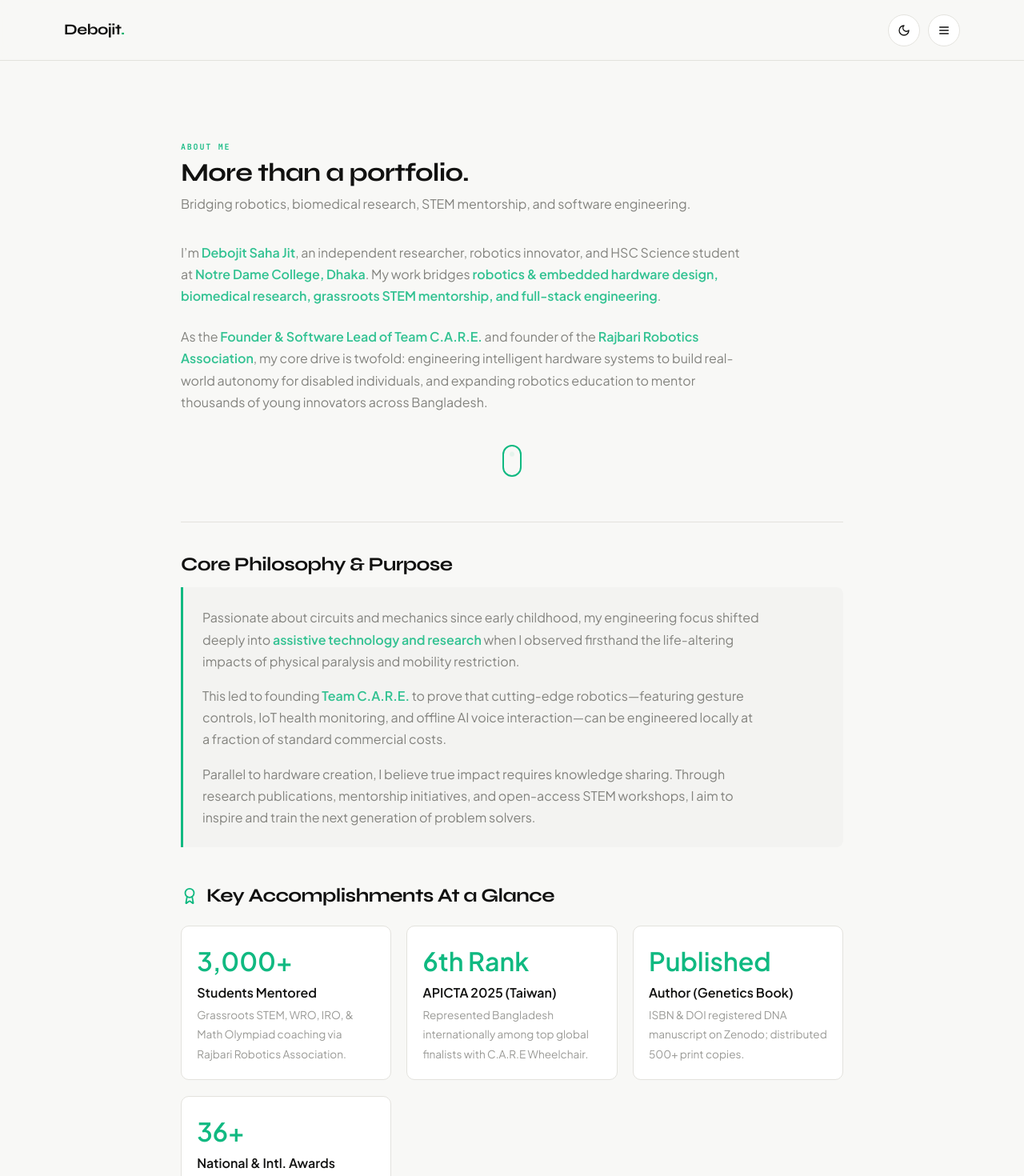
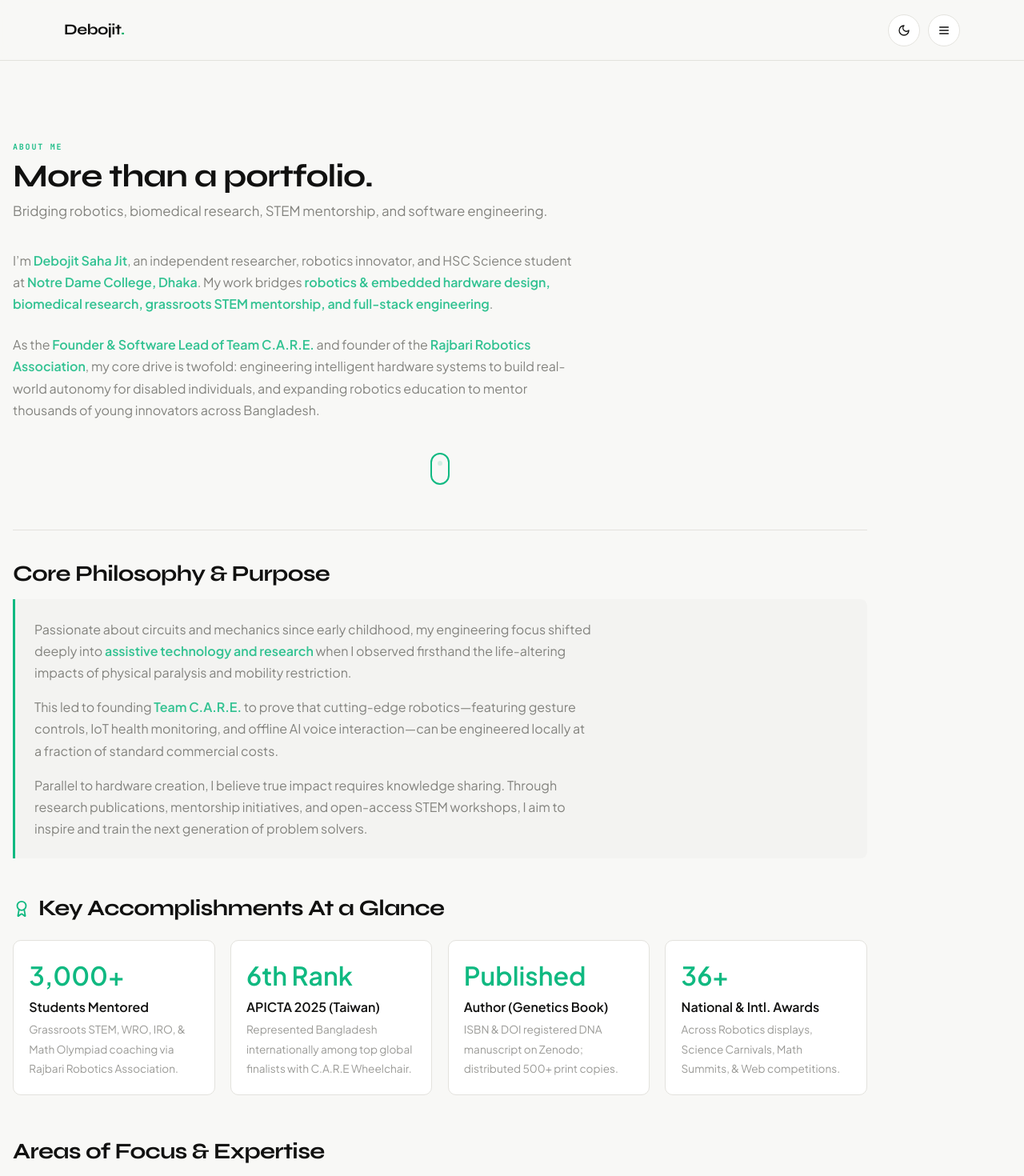
Before and after one commit to debojitsahajit09/my-portfolio, a Next.js app in the folder extracted/: page /about/bio in a window 1280 px wide. Shown: the top 1470 px of the page at 80% size. Built offline with nearby package versions, Linux system fonts and the light colour scheme.

Commit message:
Update layout styles for BioPage
Increased maxWidth and adjusted padding to enhance layout.

```diff
--- a/extracted/app/about/bio/page.tsx
+++ b/extracted/app/about/bio/page.tsx
@@ -11,8 +11,8 @@ import {
 export default function BioPage() {
   return (
     <main className="section">
-      {/* maxWidth এবং margin: "0 auto" কন্টেন্টকে সেন্টারে রাখবে */}
-      <div className="wrap" style={{ maxWidth: "860px", margin: "0 auto", padding: "0 1rem" }}>
+      {/* maxWidth বাড়ানো হয়েছে এবং paddingRight কমানো হয়েছে যাতে টেক্সট ডানদিকে প্রসারিত হয় */}
+      <div className="wrap" style={{ maxWidth: "1100px", margin: "0", paddingLeft: "1rem", paddingRight: "1rem" }}>
 
         {/* ----------------- GLOBAL STYLES & ANIMATIONS ----------------- */}
         <style>{`
@@ -41,11 +41,11 @@ export default function BioPage() {
             ABOUT ME
           </div>
 
-          <h1 className="title" style={{ fontSize: "2rem", marginBottom: "0.5rem" }}>
+          <h1 className="title" style={{ fontSize: "2.5rem", marginBottom: "0.5rem" }}>
             More than a portfolio.
           </h1>
 
-          <p className="text" style={{ fontSize: "1rem", opacity: 0.85, marginBottom: "2rem" }}>
+          <p className="text" style={{ fontSize: "1.05rem", opacity: 0.85, marginBottom: "2rem" }}>
             Bridging robotics, biomedical research, STEM mentorship, and software engineering.
           </p>
         </div>
@@ -86,7 +86,7 @@ export default function BioPage() {
 
         {/* ----------------- SECTION 2: CORE PHILOSOPHY & PURPOSE ----------------- */}
         <div style={{ marginBottom: "3rem" }}>
-          <h2 className="title" style={{ fontSize: "1.5rem", marginBottom: "1rem" }}>
+          <h2 className="title" style={{ fontSize: "1.75rem", marginBottom: "1rem" }}>
             Core Philosophy & Purpose
           </h2>
 
@@ -110,11 +110,11 @@ export default function BioPage() {
 
         {/* ----------------- SECTION 3: CORE CAREER HIGHLIGHTS ----------------- */}
         <div style={{ marginBottom: "3.5rem" }}>
-          <h2 className="title" style={{ fontSize: "1.5rem", marginBottom: "1.5rem", display: "flex", alignItems: "center", gap: "10px" }}>
+          <h2 className="title" style={{ fontSize: "1.75rem", marginBottom: "1.5rem", display: "flex", alignItems: "center", gap: "10px" }}>
             <Award size={22} style={{ color: "#10b981" }} /> Key Accomplishments At a Glance
           </h2>
 
-          <div style={{ display: "grid", gridTemplateColumns: "repeat(auto-fit, minmax(250px, 1fr))", gap: "1.2rem" }}>
+          <div style={{ display: "grid", gridTemplateColumns: "repeat(auto-fit, minmax(240px, 1fr))", gap: "1.2rem" }}>
 
             <div style={{ padding: "1.2rem", border: "1px solid var(--line, #e5e7eb)", borderRadius: "10px", background: "var(--card, transparent)" }}>
               <div style={{ fontSize: "2rem", fontWeight: 800, color: "#10b981" }}>3,000+</div>
@@ -153,7 +153,7 @@ export default function BioPage() {
 
         {/* ----------------- SECTION 4: AREAS OF FOCUS ----------------- */}
         <div style={{ marginBottom: "3.5rem" }}>
-          <h2 className="title" style={{ fontSize: "1.5rem", marginBottom: "1.5rem" }}>
+          <h2 className="title" style={{ fontSize: "1.75rem", marginBottom: "1.5rem" }}>
             Areas of Focus & Expertise
           </h2>
 
```
